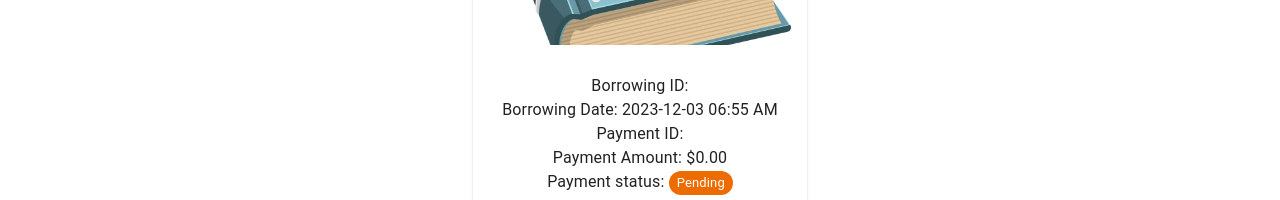
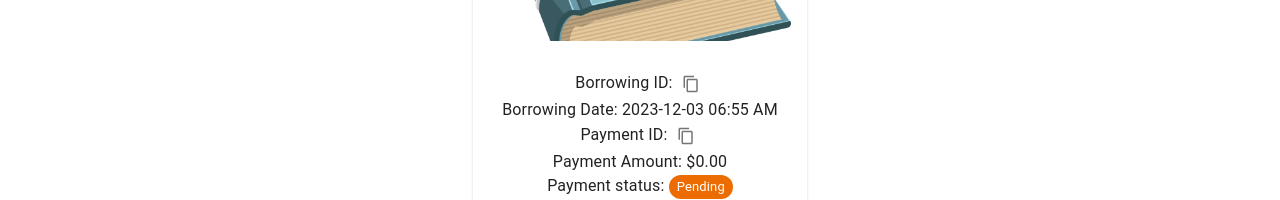
Before and after one commit to ckng0221/library-app, a React (Vite) app in the folder ui/: page /borrowings/1 in a window 1280 px wide. Shown: the part 357-557 px from the top of the page. Built offline with nearby package versions, Linux system fonts and the light colour scheme; no server answers.

Commit message:
Add copy to clipboard

```diff
--- a/ui/src/App.tsx
+++ b/ui/src/App.tsx
@@ -26,7 +26,7 @@ function App() {
 
   useEffect(() => {
     getCustomers().then((res) => {
-      console.log(res);
+      // console.log(res);
 
       // NOTE: POC only, just use the first customer
       getCustomerById(res.data[0]._id)
--- /dev/null
+++ b/ui/src/components/CopyToClipboard.tsx
@@ -0,0 +1,39 @@
+import { Button, IconButton, Snackbar, Tooltip } from '@mui/material';
+import { useState } from 'react';
+import ContentCopyIcon from '@mui/icons-material/ContentCopy';
+
+interface IProps {
+  text: string | undefined;
+}
+
+const CopyToClipboardIcon = (props: IProps) => {
+  const [open, setOpen] = useState(false);
+
+  const handleCopyToClipboard = (text: string | undefined) => {
+    if (!text) return;
+    setOpen(true);
+    navigator.clipboard.writeText(text);
+  };
+
+  return (
+    <>
+      {/* <Tooltip title="Copy to clipboard"> */}
+      <IconButton
+        aria-label="Copy to clipboard"
+        size="small"
+        onClick={() => handleCopyToClipboard(props.text)}
+      >
+        <ContentCopyIcon fontSize="inherit" />
+      </IconButton>
+      {/* </Tooltip> */}
+      <Snackbar
+        open={open}
+        onClose={() => setOpen(false)}
+        autoHideDuration={2000}
+        message="Copied to clipboard"
+      />
+    </>
+  );
+};
+
+export default CopyToClipboardIcon;
--- a/ui/src/pages/BorrowingDetails.tsx
+++ b/ui/src/pages/BorrowingDetails.tsx
@@ -12,7 +12,7 @@ import {
   Typography,
 } from '@mui/material';
 import dayjs from 'dayjs';
-import { useEffect, useState } from 'react';
+import { useEffect, useRef, useState } from 'react';
 import { Link as RouterLink, useParams } from 'react-router-dom';
 import { getBorrowingById } from '../api/borrowing-api';
 import AlertComp from '../components/Alert';
@@ -22,6 +22,8 @@ import { IBorrowing } from '../interfaces/borrowing';
 import sampleBook from '/sample-book.webp';
 import { getPayments, makePaymentById } from '../api/payment-api';
 import { IPayment } from '../interfaces/payment';
+import { paymentSocket } from '../utils/socket';
+import CopyToClipboardIcon from '../components/CopyToClipboard';
 
 function BorrowingDetails() {
   const { borrowingId } = useParams();
@@ -30,21 +32,33 @@ function BorrowingDetails() {
   const [paymentDialogOpen, setPaymentDialogOpen] = useState(false);
   const [dialogLoading, setDialogLoading] = useState(false);
   const [paymentDialogLoading, setPaymentDialogLoading] = useState(false);
-
-  if (!borrowingId) throw Error();
-
-  const [borrowing, setBorrowing] = useState<IBorrowing>({
+  const [borrowing, _setBorrowing] = useState<IBorrowing>({
     _id: '',
     books: [],
     borrowed_date: new Date(),
     customer_id: '',
     customer_name: '',
   });
+  const borrowingRef = useRef(borrowing);
+  const setBorrowing = (data: any) => {
+    borrowingRef.current = data;
+    _setBorrowing(data);
+  };
   const [payment, setPayment] = useState<IPayment>({
     _id: '',
     borrowing_id: '',
     amount: 0,
   });
+
+  function onPaymentDone(message: any) {
+    // console.log('payment_done', message);
+    if (message.status === 'success') {
+      borrowingRef.current.is_payment_done = true;
+      setBorrowing(borrowingRef.current);
+    }
+  }
+
+  if (!borrowingId) throw Error();
 
   useEffect(() => {
     async function loadData() {
@@ -58,7 +72,12 @@ function BorrowingDetails() {
     }
 
     loadData();
-  }, [borrowing]);
+    paymentSocket.on('payment_done', onPaymentDone);
+
+    return () => {
+      paymentSocket.off('payment_done', onPaymentDone);
+    };
+  }, []);
 
   const borrowed_date = dayjs(borrowing.borrowed_date).format(
     'YYYY-MM-DD hh:mm A',
@@ -126,9 +145,15 @@ function BorrowingDetails() {
             />
           </Typography>
           <br />
-          <Typography>Borrowing ID: {borrowing._id}</Typography>
+          <Typography>
+            Borrowing ID: {borrowing._id}
+            <CopyToClipboardIcon text={borrowing._id} />
+          </Typography>
           <Typography>Borrowing Date: {borrowed_date}</Typography>
-          <Typography>Payment ID: {payment._id}</Typography>
+          <Typography>
+            Payment ID: {payment._id}
+            <CopyToClipboardIcon text={payment._id} />
+          </Typography>
           <Typography>Payment Amount: ${payment.amount.toFixed(2)}</Typography>
           <Typography>
             Payment status:{' '}
--- a/ui/src/pages/Borrowings.tsx
+++ b/ui/src/pages/Borrowings.tsx
@@ -6,11 +6,13 @@ import {
   CardContent,
   Chip,
   CircularProgress,
+  IconButton,
   Link,
   List,
   ListItem,
   ListItemAvatar,
   ListItemText,
+  Tooltip,
   Typography,
 } from '@mui/material';
 import dayjs from 'dayjs';
@@ -21,6 +23,7 @@ import TableComp from '../components/Table';
 import { IBorrowing } from '../interfaces/borrowing';
 import { ICustomer } from '../interfaces/customer';
 import { paymentSocket } from '../utils/socket';
+import CopyToClipboardIcon from '../components/CopyToClipboard';
 
 const ListItems = ({ borrowings }: { borrowings: IBorrowing[] }) => {
   const columns = [
@@ -60,6 +63,8 @@ const ListItems = ({ borrowings }: { borrowings: IBorrowing[] }) => {
                 >
                   {borrowing._id?.slice(0, 8)}
                 </Link>
+                &nbsp;
+                <CopyToClipboardIcon text={borrowing._id} />
               </>
             }
             secondary={`Books: `}
@@ -101,6 +106,8 @@ function Borrowings(props: IProps) {
   const [showLoading, setShowLoading] = useState(true);
   const [isConnected, setIsConnected] = useState(false);
 
+  const customer_id = props.customer._id;
+  useEffect(() => {
     function onConnect() {
       setIsConnected(true);
     }
@@ -125,8 +132,6 @@ function Borrowings(props: IProps) {
       }
     }
 
-  const customer_id = props.customer._id;
-  useEffect(() => {
     paymentSocket.on('connected', onConnect);
     paymentSocket.on('disconnected', onDisconnect);
     paymentSocket.on('payment_done', onPaymentDone);
@@ -143,7 +148,7 @@ function Borrowings(props: IProps) {
       paymentSocket.off('disconnected', onDisconnect);
       paymentSocket.off('payment_done', onPaymentDone);
     };
-  }, [borrowings]);
+  }, []);
 
   return (
     <>
--- a/ui/src/pages/Checkout.tsx
+++ b/ui/src/pages/Checkout.tsx
@@ -104,6 +104,7 @@ function Checkout(props: IProps) {
 
       await sleep(1000);
 
+      props.setCartItems([]);
       setShowLoading(false);
       setShow(false);
       setPaymentDialogOpen(true);
@@ -126,7 +127,6 @@ function Checkout(props: IProps) {
     await makePaymentById(payment_id);
     setPaymentDialogLoading(false);
     setPaymentDialogOpen(false);
-    props.setCartItems([]);
 
     showAlert(String('Successfully checked out!'), 'success');
   }
```
Also changed, not shown: 1 other file (tests, documents, lock files or other folders). Lines whose indentation alone changed are shown as unchanged.
